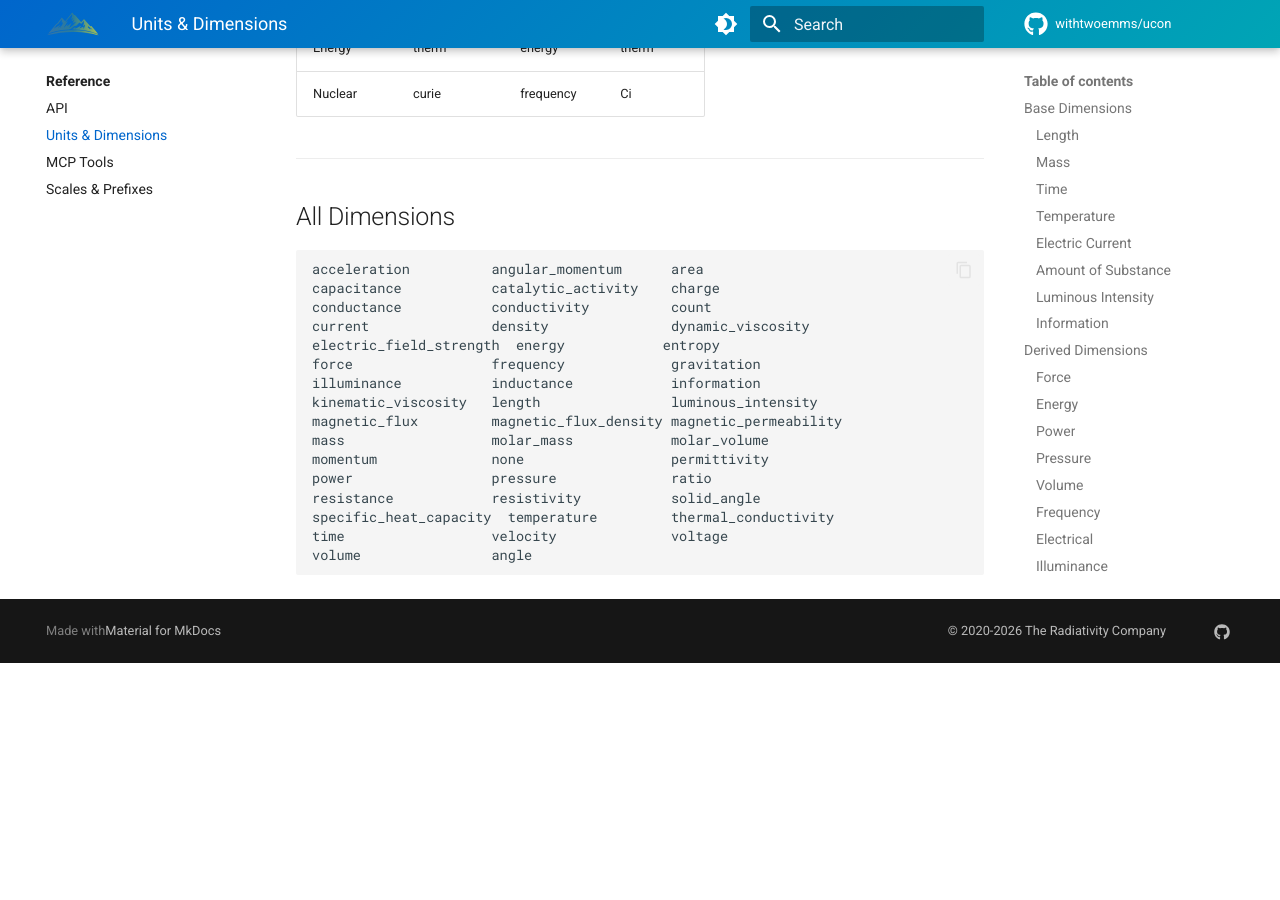
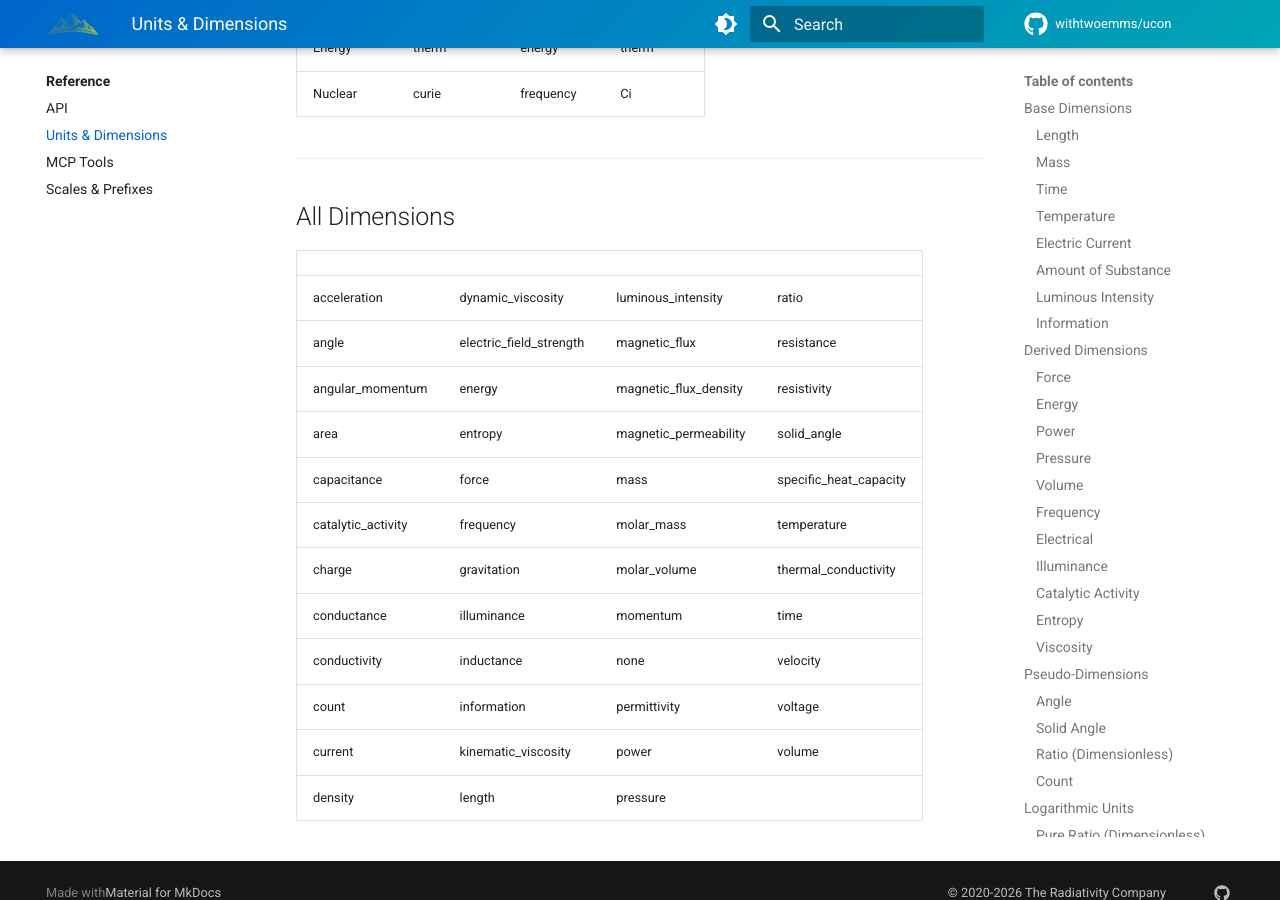
Before and after one commit to withtwoemms/ucon, an MkDocs documentation site: the page built from docs/reference/units-and-dimensions.md, in a window 1280 px wide and 900 px high, scrolled down 11064 px. Built offline with MkDocs 1.6.1 and Material for MkDocs 9.7.7, drawn with Linux system fonts in a browser that asks for light colours; comment, search, counter and statistics services are not loaded; before the commit the page ends 11727 px from its top, so only the background shows below that.

Commit message:
dimensions list turned into table

````diff
--- a/docs/reference/units-and-dimensions.md
+++ b/docs/reference/units-and-dimensions.md
@@ -381,21 +381,17 @@
 
 ## All Dimensions
 
-```
-acceleration          angular_momentum      area
-capacitance           catalytic_activity    charge
-conductance           conductivity          count
-current               density               dynamic_viscosity
-electric_field_strength  energy            entropy
-force                 frequency             gravitation
-illuminance           inductance            information
-kinematic_viscosity   length                luminous_intensity
-magnetic_flux         magnetic_flux_density magnetic_permeability
-mass                  molar_mass            molar_volume
-momentum              none                  permittivity
-power                 pressure              ratio
-resistance            resistivity           solid_angle
-specific_heat_capacity  temperature         thermal_conductivity
-time                  velocity              voltage
-volume                angle
-```
+| | | | |
+|-------------------------|-------------------------|-------------------------|-------------------------|
+| acceleration            | dynamic_viscosity       | luminous_intensity      | ratio                   |
+| angle                   | electric_field_strength | magnetic_flux           | resistance              |
+| angular_momentum        | energy                  | magnetic_flux_density   | resistivity             |
+| area                    | entropy                 | magnetic_permeability   | solid_angle             |
+| capacitance             | force                   | mass                    | specific_heat_capacity  |
+| catalytic_activity      | frequency               | molar_mass              | temperature             |
+| charge                  | gravitation             | molar_volume            | thermal_conductivity    |
+| conductance             | illuminance             | momentum                | time                    |
+| conductivity            | inductance              | none                    | velocity                |
+| count                   | information             | permittivity            | voltage                 |
+| current                 | kinematic_viscosity     | power                   | volume                  |
+| density                 | length                  | pressure                |                         |
````
